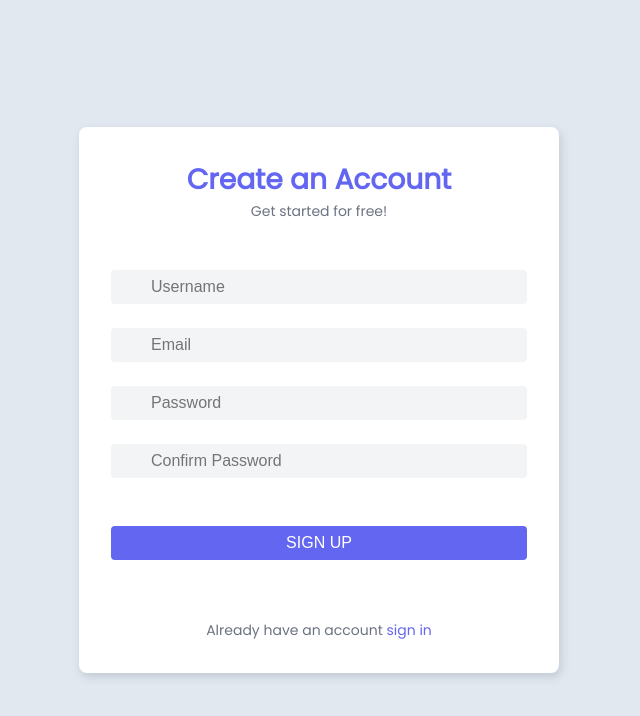
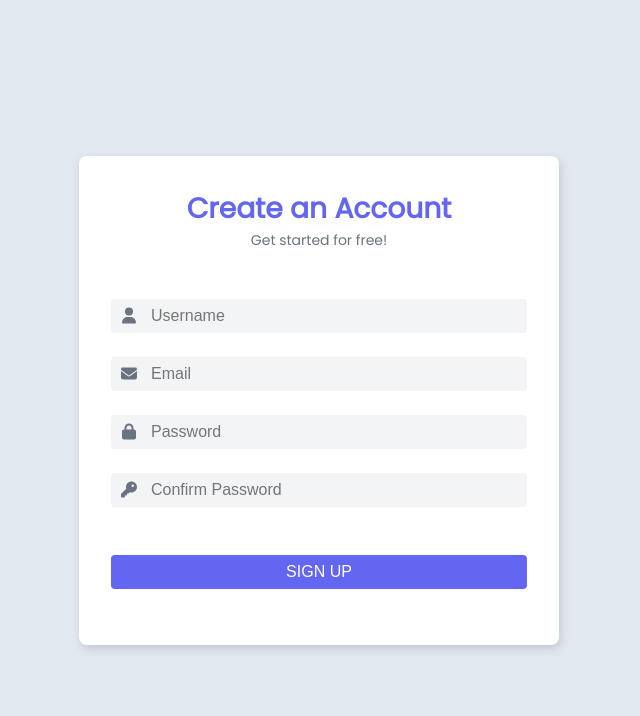
Before and after one commit to Vision-Vault/front-end, a Next.js app: page /signup in a window 1280 px wide. Shown: the top 716 px of the page, without its empty margins (321-961 px from the left). Built offline with nearby package versions, Linux system fonts and the light colour scheme.

Commit message:
edit some styling and create handleChange and handleSubmit

```diff
--- a/app/signup/page.js
+++ b/app/signup/page.js
@@ -1,39 +1,84 @@
-import  '../../styles/signup_page_style.css';
+'use client';
+import React, { useState } from 'react';
+import '../../styles/signup_page_style.css';
+import { FontAwesomeIcon } from '@fortawesome/react-fontawesome'
+import { faKey, faLock, faEnvelope, faUser } from '@fortawesome/free-solid-svg-icons'
+
 
 const Signup = () => {
+  const [state, setState] = useState({
+    username: '',
+    email: '',
+    password: '',
+    confirm_password: '',
+
+  });
+
+  const handleChange = event => {
+    setState({ ...state, [event.target.name]: event.target.value });
+  };
+
+  const handleSubmit = event => {
+    event.preventDefault();
+    console.log(state);
+  };
+
+  /**
+  const handleSubmit = async event => {
+    event.preventDefault();
+
+    try {
+      const response = await fetch('YOUR_BACKEND_API_ENDPOINT', {
+        method: 'POST',
+        headers: {
+          'Content-Type': 'application/json',
+        },
+        body: JSON.stringify(state),
+      });
+
+      if (response.ok) {
+        // Request successful
+        const data = await response.json();
+        console.log('Response data:', data);
+
+        // Redirect to the login page
+        window.location.href = '/login'; // Replace '/login' with the actual login page URL
+      } else {
+        // Request failed
+        console.error('Request failed with status:', response.status);
+      }
+    } catch (error) {
+      console.error('Error:', error);
+    }
+  */
+
   return (
-    <div class="mainContainer">
-      <div class="signup-form">
-        <div class="container">
-          <div class="signUp-header">
+    <div className="mainContainer">
+      <div className="signup-form">
+        <div className="container">
+          <div className="signUp-header">
             <h1>Create an Account</h1>
-            <p class="signUp-p">Get started for free!</p>
+            <p className="signUp-p">Get started for free!</p>
           </div>
-          <form>
-            <div class="signUp-input">
-              <i class="fa-solid fa-user"></i>
-              <input type="text" placeholder="Username" />
+          <form onSubmit={handleSubmit}>
+            <div className="signUp-input">
+              <i className="fa-solid"><FontAwesomeIcon icon={faUser} /></i>
+              <input name="username" type="text" placeholder="Username" onChange={handleChange}/>
             </div>
-            <div class="signUp-input">
-              <i class="fa-solid fa-envelope"></i>
-              <input type="email" placeholder="Email" />
+            <div className="signUp-input">
+              <i className="fa-solid"><FontAwesomeIcon icon={faEnvelope} /></i>
+              <input name="email" type="email" placeholder="Email" onChange={handleChange} />
             </div>
-            <div class="signUp-input">
-              <i class="fa-solid fa-lock"></i>
-              <input type="password" placeholder="Password" />
+            <div className="signUp-input">
+              <i className="fa-solid"><FontAwesomeIcon icon={faLock} /></i>
+              <input name="password" type="password" placeholder="Password" onChange={handleChange} />
             </div>
-            <div class="signUp-input">
-              <i class="fa-solid fa-lock"></i>
-              <input type="confirm password" placeholder="Confirm Password" />
+            <div className="signUp-input">
+              <i className="fa-solid"><FontAwesomeIcon icon={faKey} /></i>
+              <input name="confirm_password" type="password" placeholder="Confirm Password" onChange={handleChange}/>
             </div>
-            <input class="signup-btn" type="submit" value="SIGN UP" />
+            <input className="signup-btn" type="submit" value="SIGN UP" />
           </form>
-          <div class="social-icons">
-            <i class="fa-brands fa-facebook-f"></i>
-            <i class="fa-brands fa-twitter"></i>
-            <i class="fa-brands fa-google"></i>
-          </div>
-          <p class="signUp-p">Already have an account <a class="signUp-link" href="#">sign in</a></p>
         </div>
       </div>
     </div>
--- a/package.json
+++ b/package.json
@@ -9,6 +9,10 @@
     "lint": "next lint"
   },
   "dependencies": {
+    "@fortawesome/fontawesome-svg-core": "^6.4.2",
+    "@fortawesome/free-regular-svg-icons": "^6.4.2",
+    "@fortawesome/free-solid-svg-icons": "^6.4.2",
+    "@fortawesome/react-fontawesome": "^0.2.0",
     "@heroicons/react": "^1.0.6",
     "next": "^13.4.19",
     "react": "18.2.0",
--- a/styles/signup_page_style.css
+++ b/styles/signup_page_style.css
@@ -92,7 +92,7 @@
   font-size: 16px;
   cursor: pointer;
 }
-
+/**
 i.fa-facebook-f {
   background-color: #3b5998;
 }
@@ -104,7 +104,7 @@ i.fa-twitter {
 i.fa-google {
   background-color: #dd4b39;
 }
-
+*/
 .signUp-link {
   color: #6366f1;
   text-decoration: none;
```
Also changed, not shown: 1 other file (tests, documents, lock files or other folders).
